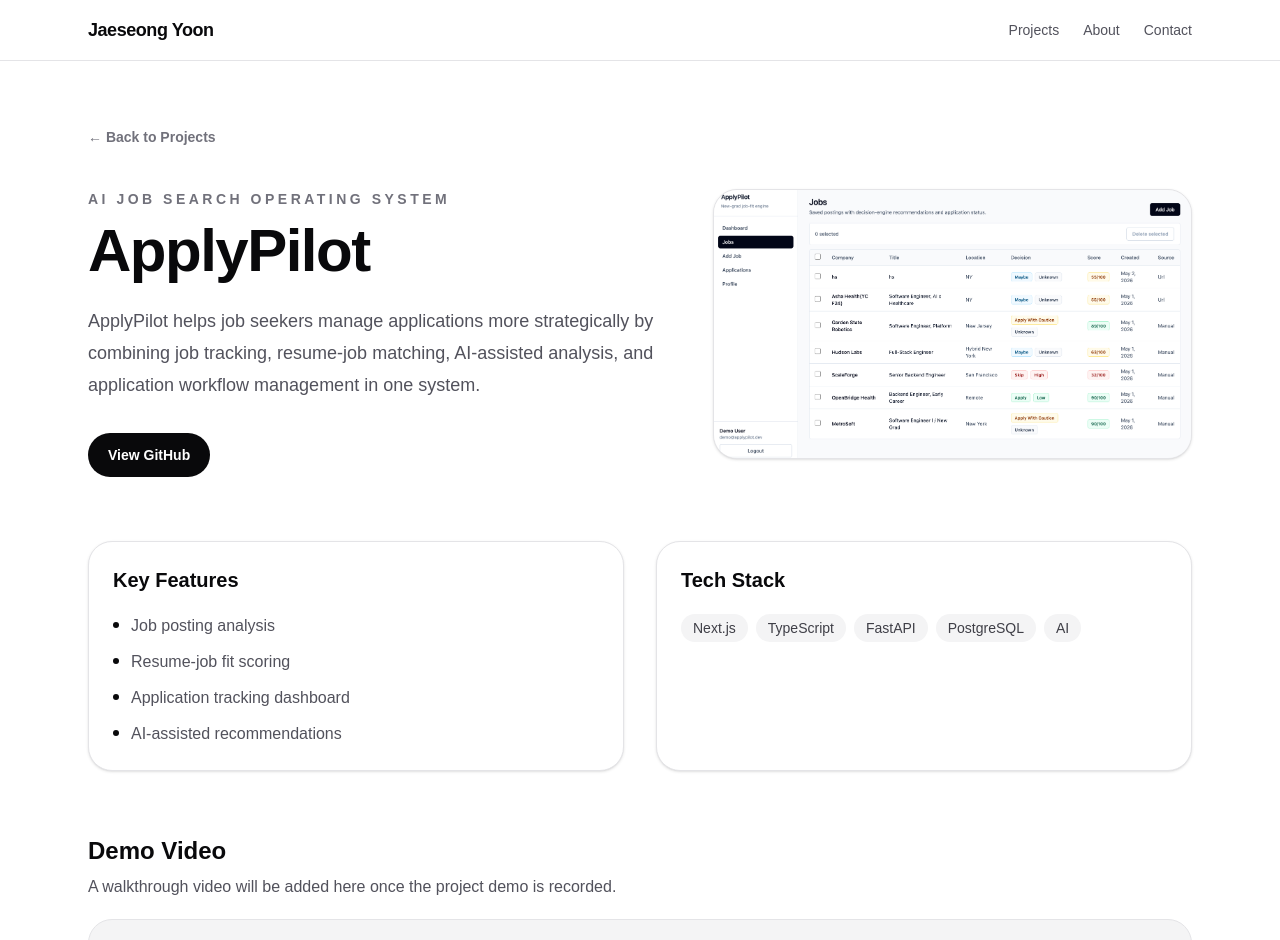
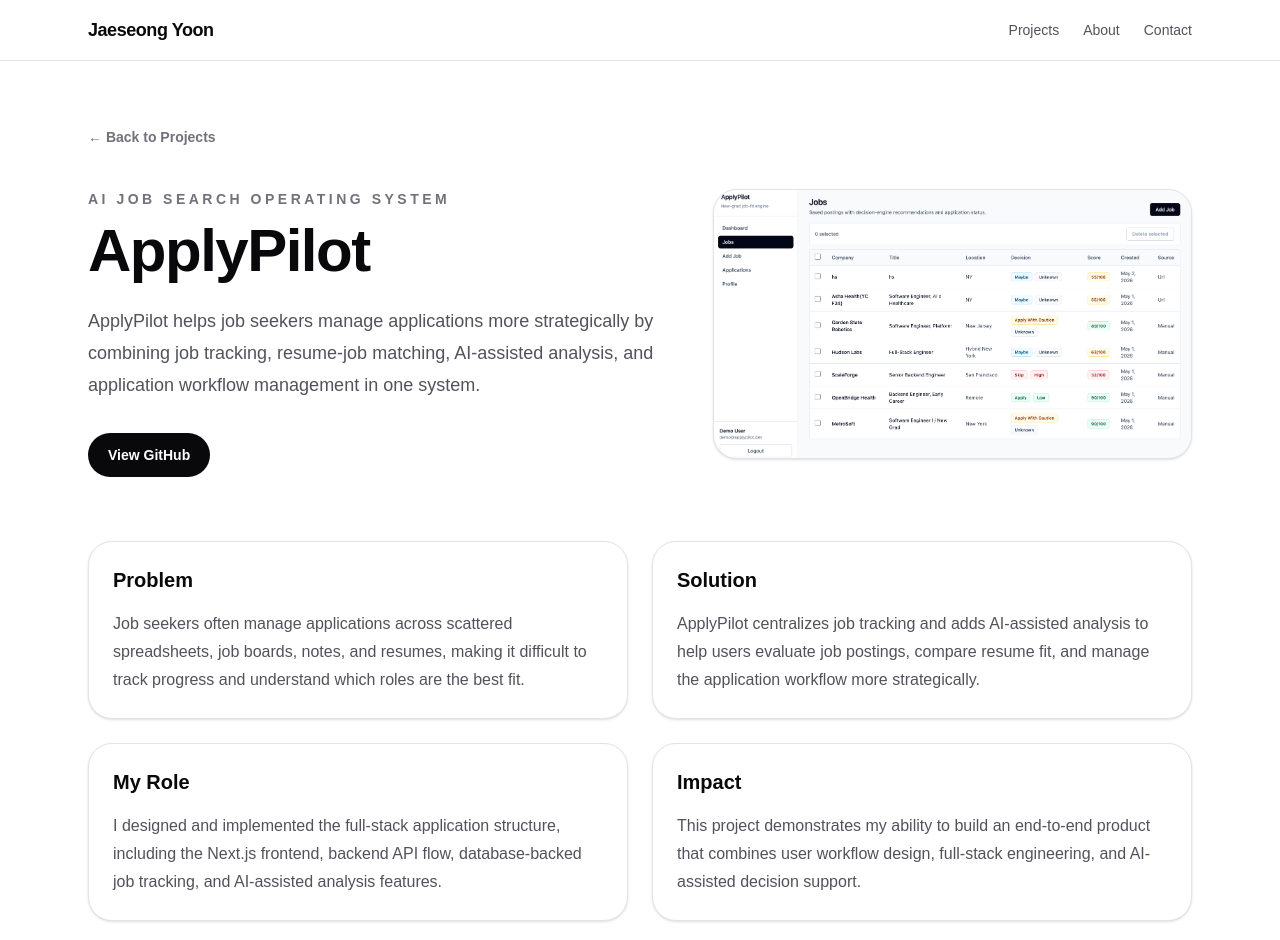
Before and after one commit to jason831444-web/portfolio, a Next.js app: page /projects/applypilot in a window 1280 px wide. Shown: the top 940 px of the page. Built offline with nearby package versions, Linux system fonts and the light colour scheme.

Commit message:
Add project images and improve detail pages

```diff
--- a/src/app/projects/[slug]/page.tsx
+++ b/src/app/projects/[slug]/page.tsx
@@ -80,6 +80,7 @@
               <Link
                 href={project.liveUrl}
                 target="_blank"
+                rel="noopener noreferrer"
                 className="rounded-full border border-zinc-300 px-5 py-3 text-sm font-semibold text-zinc-800 transition hover:bg-zinc-100"
               >
                 Live Demo
@@ -99,6 +100,28 @@
               priority
             />
           </div>
+        </div>
+      </section>
+
+      <section className="mt-16 grid gap-6 md:grid-cols-2">
+        <div className="rounded-3xl border border-zinc-200 bg-white p-6 shadow-sm">
+          <h2 className="text-xl font-bold text-zinc-950">Problem</h2>
+          <p className="mt-4 leading-7 text-zinc-600">{project.problem}</p>
+        </div>
+
+        <div className="rounded-3xl border border-zinc-200 bg-white p-6 shadow-sm">
+          <h2 className="text-xl font-bold text-zinc-950">Solution</h2>
+          <p className="mt-4 leading-7 text-zinc-600">{project.solution}</p>
+        </div>
+
+        <div className="rounded-3xl border border-zinc-200 bg-white p-6 shadow-sm">
+          <h2 className="text-xl font-bold text-zinc-950">My Role</h2>
+          <p className="mt-4 leading-7 text-zinc-600">{project.role}</p>
+        </div>
+
+        <div className="rounded-3xl border border-zinc-200 bg-white p-6 shadow-sm">
+          <h2 className="text-xl font-bold text-zinc-950">Impact</h2>
+          <p className="mt-4 leading-7 text-zinc-600">{project.impact}</p>
         </div>
       </section>
 
--- a/src/data/projects.ts
+++ b/src/data/projects.ts
@@ -18,6 +18,14 @@
       "Application tracking dashboard",
       "AI-assisted recommendations",
     ],
+    problem:
+      "Job seekers often manage applications across scattered spreadsheets, job boards, notes, and resumes, making it difficult to track progress and understand which roles are the best fit.",
+    solution:
+      "ApplyPilot centralizes job tracking and adds AI-assisted analysis to help users evaluate job postings, compare resume fit, and manage the application workflow more strategically.",
+    role:
+      "I designed and implemented the full-stack application structure, including the Next.js frontend, backend API flow, database-backed job tracking, and AI-assisted analysis features.",
+    impact:
+      "This project demonstrates my ability to build an end-to-end product that combines user workflow design, full-stack engineering, and AI-assisted decision support.",
     githubUrl: "https://github.com/jason831444-web/ApplyPilot",
     liveUrl: "",
   },
@@ -38,6 +46,14 @@
       "AI-assisted field parsing",
       "Search, filtering, and export",
     ],
+    problem:
+      "Receipts, PDFs, and documents often contain useful information, but the data is difficult to search, summarize, or export when it remains trapped in unstructured files.",
+    solution:
+      "DocuParse uses OCR and AI-assisted parsing to extract structured fields, classify documents, summarize content, and organize uploaded files for search and export.",
+    role:
+      "I built the full-stack document processing workflow, including upload handling, OCR integration, backend parsing logic, database storage, and the frontend document management interface.",
+    impact:
+      "This project shows my ability to design practical AI-assisted systems that turn messy real-world inputs into structured and usable information.",
     githubUrl: "https://github.com/jason831444-web/DocuParse",
     liveUrl: "",
   },
@@ -58,6 +74,14 @@
       "Congestion level classification",
       "Historical analytics dashboard",
     ],
+    problem:
+      "Students and facility users often do not know how crowded a study space or facility is until they physically arrive, which can waste time and reduce space utilization.",
+    solution:
+      "Smart Seat analyzes facility images to estimate occupancy, available seats, and congestion levels, then presents current and historical usage data through a dashboard.",
+    role:
+      "I implemented the full-stack system architecture, including the FastAPI backend, PostgreSQL data model, Next.js dashboard, image upload flow, and computer vision analysis pipeline.",
+    impact:
+      "This project demonstrates my ability to combine computer vision, backend services, data persistence, and user-facing analytics into one practical system.",
     githubUrl: "https://github.com/jason831444-web/smart-place-analytics",
     liveUrl: "",
   },
--- a/src/types/project.ts
+++ b/src/types/project.ts
@@ -8,6 +8,10 @@
   video?: string;
   techStack: string[];
   features: string[];
+  problem: string;
+  solution: string;
+  role: string;
+  impact: string;
   githubUrl?: string;
   liveUrl?: string;
 };
```
Lines whose indentation alone changed are shown as unchanged.
